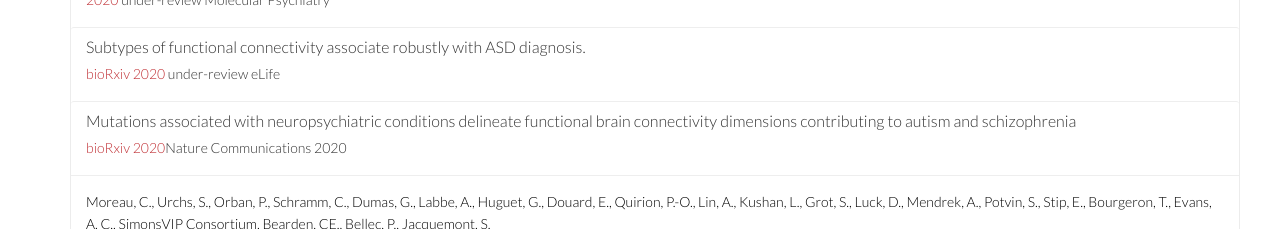
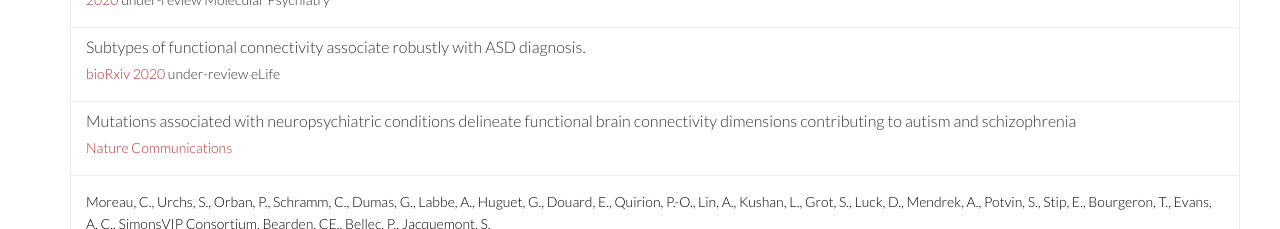
Before and after one commit to claramoreau9/claramoreau9.github.io, a plain HTML site: page index.html in a window 1280 px wide. Shown: the part 2440-2669 px from the top of the page. Drawn offline with Linux system fonts and the light colour scheme; a script that the page names is missing; files whose address does not match are found by name.

Commit message:
Update index.html

```diff
--- a/index.html
+++ b/index.html
@@ -563,7 +563,7 @@
                                 <a data-toggle="collapse" data-parent="#accordion" href="#collapseOne">
                                    Mutations associated with neuropsychiatric conditions delineate functional brain connectivity dimensions contributing to autism and schizophrenia
                                 </a>
-                                <h5> <a target="_blank" href="https://doi.org/10.1101/862615">bioRxiv 2020</a>Nature Communications 2020</h5>
+                                <h5> <a target="_blank" href="https://doi.org/10.1101/862615">Nature Communications</a></h5>
                                 <div class='altmetric-embed' data-badge-type='4' data-doi="10.1101/862615"></div>
                             </h4>
                         </div>
```
